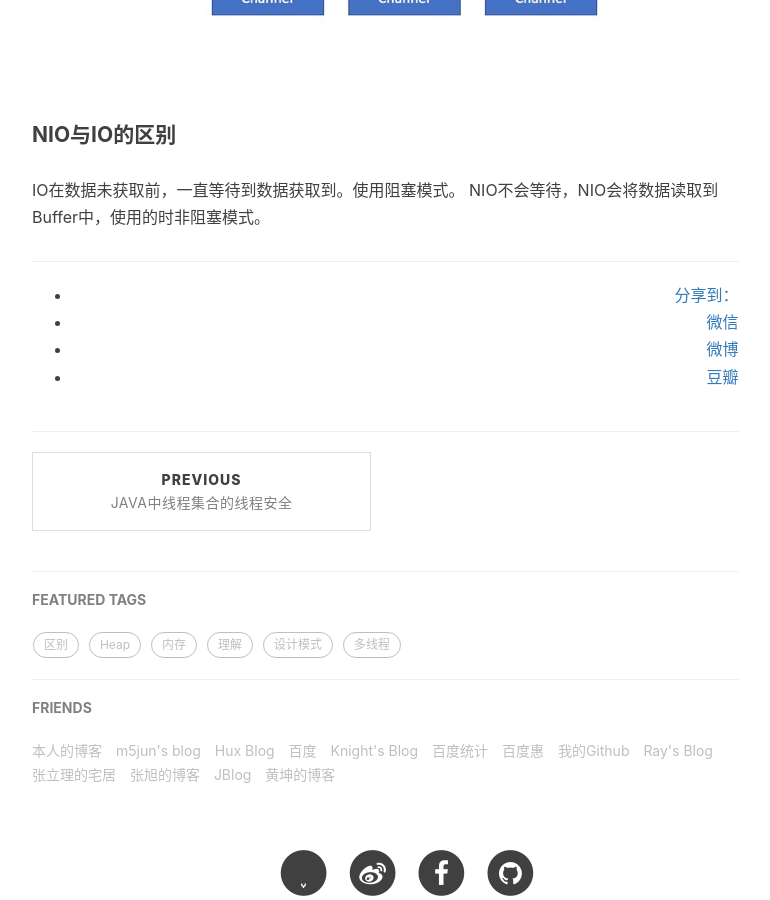
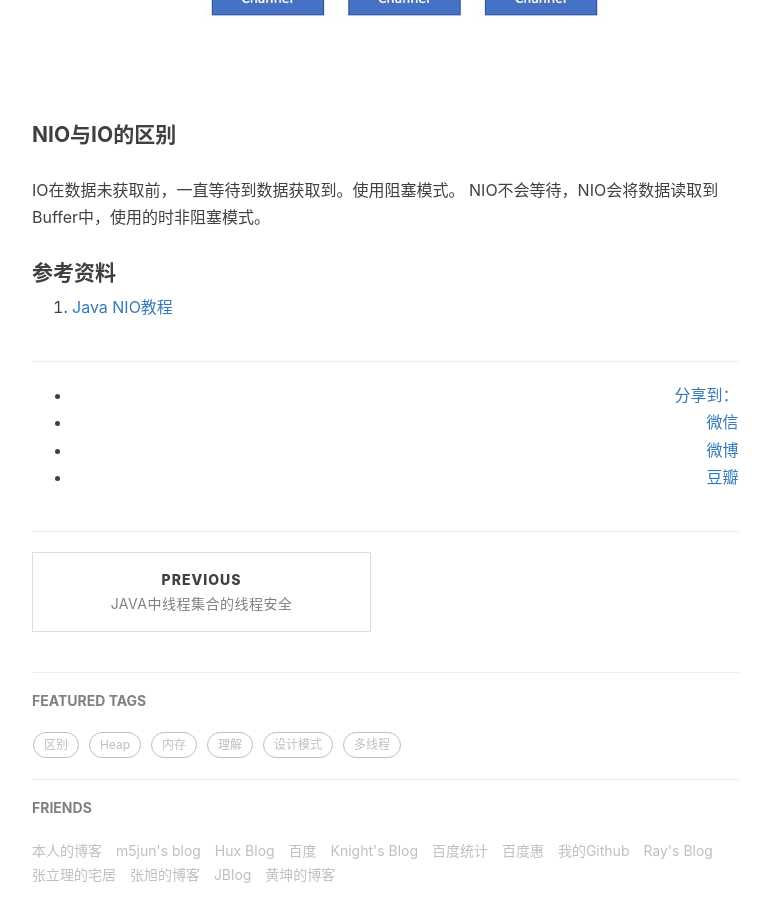
Before and after one commit to baiscjava/basicjava.github.io, a Jekyll site: the page built from _posts/2017-01-23-Java NIO-basic knowledge.md, in a window 1280 px wide and 900 px high, scrolled down 1217 px. Shown: the whole window, without its empty margins (233-1003 px from the left). Built offline with Jekyll 4.4.1, drawn with Linux system fonts in a browser that asks for light colours; nearby versions of some CDN libraries; comment, search, counter and statistics services are not loaded.

Commit message:
Update 2017-01-23-Java NIO-basic knowledge.md

```diff
--- a/_posts/2017-01-23-Java NIO-basic knowledge.md
+++ b/_posts/2017-01-23-Java NIO-basic knowledge.md
@@ -23,3 +23,6 @@ ByteBuffer,CharBuffer,DoubleBuffer,FloatBuffer,IntBuffer,LongBuffer,ShortBuffer<
 #### NIO与IO的区别<br>
 IO在数据未获取前，一直等待到数据获取到。使用阻塞模式。
 NIO不会等待，NIO会将数据读取到Buffer中，使用的时非阻塞模式。<br>
+
+#### 参考资料<br>
+1. [Java NIO教程](http://www.iteye.com/magazines/132-Java-NIO)
```
